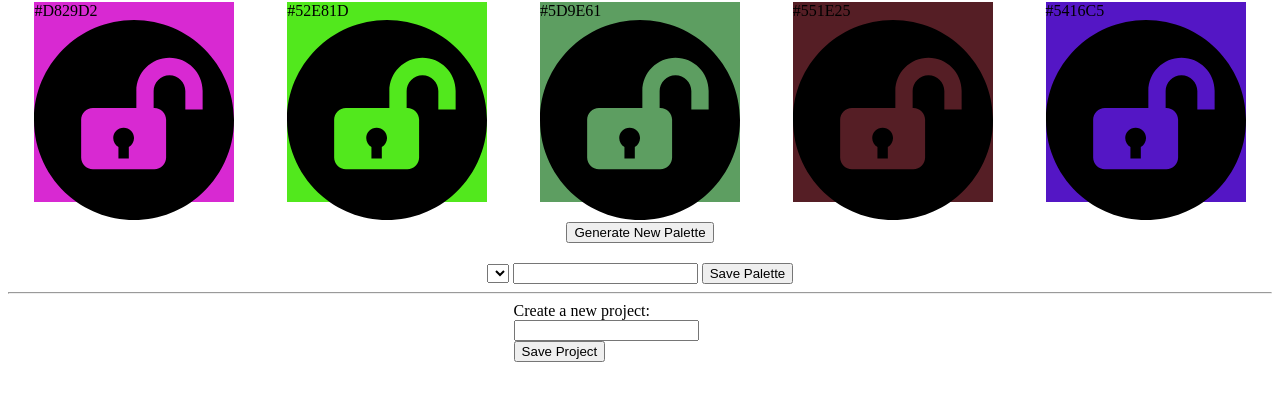
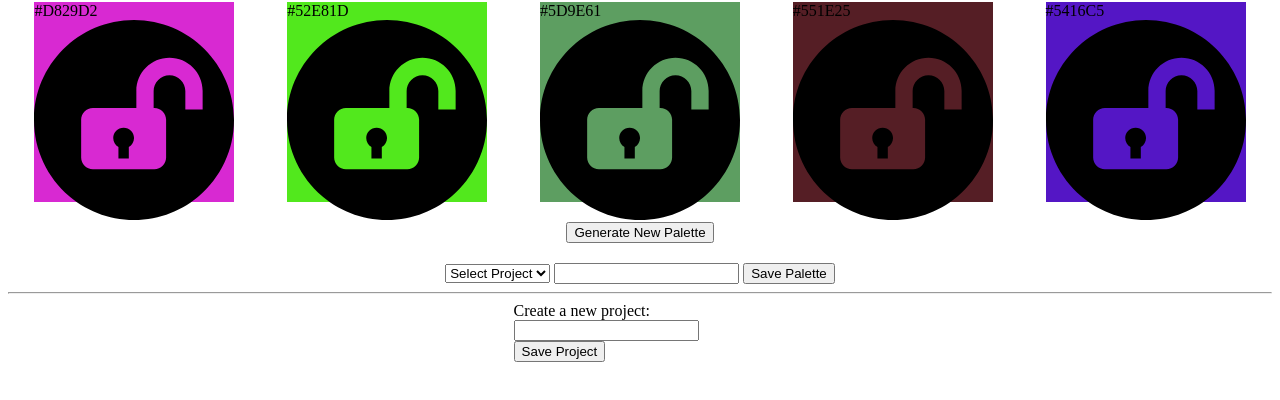
Before and after one commit to amercado1014/palette-picker, a website: page public/index.html in a window 1280 px wide. Shown: the part 60-460 px from the top of the page. Drawn offline with nearby package versions, Linux system fonts and the light colour scheme.

Commit message:
Add default option

```diff
--- a/public/index.html
+++ b/public/index.html
@@ -38,7 +38,9 @@
   </section>
   <button class="generate-button" type="submit">Generate New Palette</button>
   <section class="palette-saver">
-    <select name="" id=""></select>
+    <select name="" id="">
+      <option value="default">Select Project</option>
+    </select>
     <input type="text">
     <button type="submit">Save Palette</button>
   </section>
```
